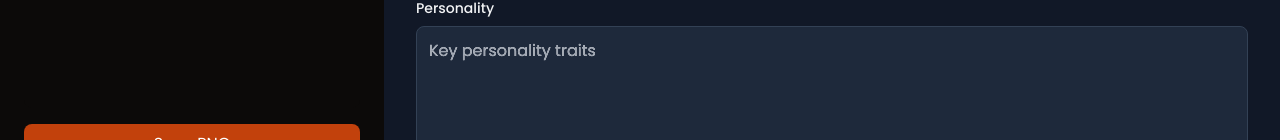
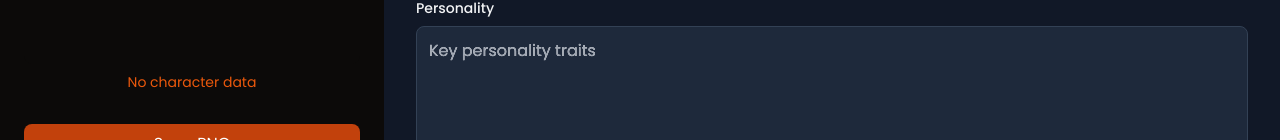
Before and after one commit to JStepUX/CardShark, a React (Vite) app in the folder frontend/: page / in a window 1280 px wide. Shown: the part 660-800 px from the top of the page. Built offline with nearby package versions, Linux system fonts and the light colour scheme; no server answers.

Commit message:
Token Counter + Lore Search updated to keys only

```diff
--- a/frontend/src/components/Layout.tsx
+++ b/frontend/src/components/Layout.tsx
@@ -10,6 +10,7 @@ import JsonViewer from './JsonViewer';
 import logo from '../assets/cardshark_justfin.png';
 import { BackyardImportDialog } from './BackyardImportDialog';
 import { AboutDialog } from './AboutDialog';
+import TokenCounter from './TokenCounter';
 
 type View = 'info' | 'lore' | 'json' | 'messages';
 
@@ -263,9 +264,10 @@ const Layout: React.FC = () => {
 
           {/* Image Preview Area */}
           <div className="mt-auto flex flex-col h-[64vh]">
-            <div className="flex-1 min-h-0"> {/* prevents overflow */}
+            <div className="flex-1 min-h-0">
               <ImagePreview imageUrl={imageUrl} />
             </div>
+            <TokenCounter characterData={characterData} />
             <button
               onClick={handleSave}
               className="w-full mt-4 py-2 px-4 bg-orange-700 hover:bg-orange-500 text-white rounded-lg transition-colors"
--- a/frontend/src/components/LoreComponents.tsx
+++ b/frontend/src/components/LoreComponents.tsx
@@ -1,4 +1,4 @@
-import React from 'react';
+import React, { useState } from 'react';
 import { Trash2, ChevronUp, ChevronDown } from 'lucide-react';
 
 // Type definitions
@@ -36,12 +36,14 @@ export const LoreCard: React.FC<LoreCardProps> = ({
   isFirst,
   isLast
 }) => {
-  // Simple string-array conversion
-  const keyString = item.keys.join(',');
+  const [rawInput, setRawInput] = useState(item.keys.join(', '));
 
-  const handleKeyChange = (e: React.ChangeEvent<HTMLInputElement>) => {
-    const newKeys = e.target.value.split(',').map(k => k.trim()).filter(k => k);
-    onUpdate(item.id, { keys: newKeys });
+  const handleBlur = () => {
+    const keys = rawInput
+      .split(',')
+      .map(k => k.trim())
+      .filter(k => k.length > 0);
+    onUpdate(item.id, { keys });
   };
 
   return (
@@ -62,8 +64,9 @@ export const LoreCard: React.FC<LoreCardProps> = ({
           <div className="flex items-center">
             <input
               type="text"
-              value={keyString}
-              onChange={handleKeyChange}
+              value={rawInput}
+              onChange={(e) => setRawInput(e.target.value)}
+              onBlur={handleBlur}
               className="flex-1 bg-zinc-950 text-white rounded px-3 py-1"
               placeholder="Enter comma-separated keywords"
             />
--- a/frontend/src/components/LoreView.tsx
+++ b/frontend/src/components/LoreView.tsx
@@ -35,13 +35,21 @@ const LoreView: React.FC = () => {
   const filteredItems = useMemo(() => {
     if (!searchTerm) return loreItems;
 
-    const term = searchTerm.toLowerCase();
+    const searchWords = searchTerm.toLowerCase().trim().split(/\s+/);
+
     return loreItems.filter((item: LoreItem) => {
-      const keyMatch = item.keys.some(key =>
-        key.toLowerCase().includes(term)
+      // Split all keys and flatten into searchable terms
+      const keyTerms = item.keys
+        .join(',')  // Join all keys
+        .toLowerCase()
+        .split(',')  // Split on commas
+        .map(k => k.trim())
+        .filter(k => k.length > 0);  // Remove empty entries
+
+      // Match if any search word is found in any key term
+      return searchWords.some(word =>
+        keyTerms.some(term => term.includes(word))
       );
-      const contentMatch = item.content.toLowerCase().includes(term);
-      return keyMatch || contentMatch;
     });
   }, [loreItems, searchTerm]);
 
@@ -316,7 +324,7 @@ const LoreView: React.FC = () => {
         <div className="flex gap-4 items-center">
           <input
             type="text"
-            placeholder="Search items..."
+            placeholder="Search keys..."
             value={searchTerm}
             onChange={(e) => setSearchTerm(e.target.value)}
             className="flex-1 px-4 py-2 bg-stone-950 rounded-lg border-slate-700"
--- /dev/null
+++ b/frontend/src/components/TokenCounter.tsx
@@ -0,0 +1,81 @@
+import React, { useMemo } from 'react';
+import { CharacterData } from '../contexts/CharacterContext';
+
+interface TokenCounterProps {
+  characterData: CharacterData | null;
+}
+
+// Simple GPT-3 style token counting (approximate)
+const countTokens = (text: string | undefined): number => {
+  if (!text) return 0;
+  // Split on whitespace and punctuation
+  const tokens = text.toLowerCase()
+    .replace(/[^\w\s']|'(?!\w)|'(?=$)/g, ' ')
+    .split(/\s+/)
+    .filter(Boolean);
+  return tokens.length;
+};
+
+// Individual field token counts - returns [fieldName, count] pairs
+export const getFieldTokenCounts = (characterData: CharacterData | null): [string, number][] => {
+  if (!characterData?.data) return [];
+
+  const fields = [
+    'name',
+    'description',
+    'scenario',
+    'personality',
+    'mes_example',
+    'system_prompt'
+  ] as const;
+
+  return fields.map(field => [
+    field,
+    countTokens(characterData.data[field])
+  ]);
+};
+
+const TokenCounter: React.FC<TokenCounterProps> = ({ characterData }) => {
+  const totalTokens = useMemo(() => {
+    if (!characterData?.data) return 0;
+
+    const fields = [
+      'name',
+      'description',
+      'scenario',
+      'personality',
+      'mes_example',
+      'system_prompt',
+      'first_mes'
+    ] as const;
+
+    // Debug logging for each field
+    const fieldCounts = fields.reduce((counts, field) => {
+      const text = characterData.data[field] || '';
+      const tokens = countTokens(text);
+      console.log(`Field ${field}: "${text}" = ${tokens} tokens`);
+      counts[field] = tokens;
+      return counts;
+    }, {} as Record<string, number>);
+
+    console.log('Token counts per field:', fieldCounts);
+    const total = Object.values(fieldCounts).reduce((sum, count) => sum + count, 0);
+    console.log('Total tokens:', total);
+
+    return total;
+  }, [characterData]);
+
+  return (
+    <div className="flex justify-center items-center text-sm text-orange-600 mt-2 mb-4">
+      {totalTokens ? (
+        <div>
+          <span>{totalTokens.toLocaleString()} Total Tokens</span>
+        </div>
+      ) : (
+        'No character data'
+      )}
+    </div>
+  );
+};
+
+export default TokenCounter;
```
